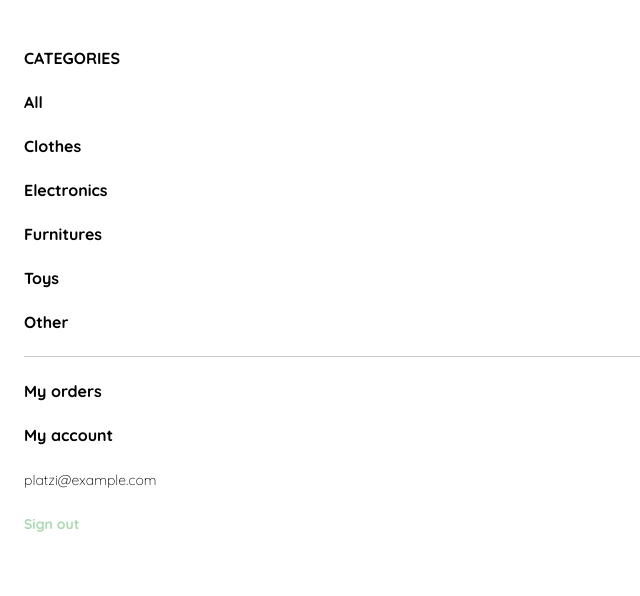
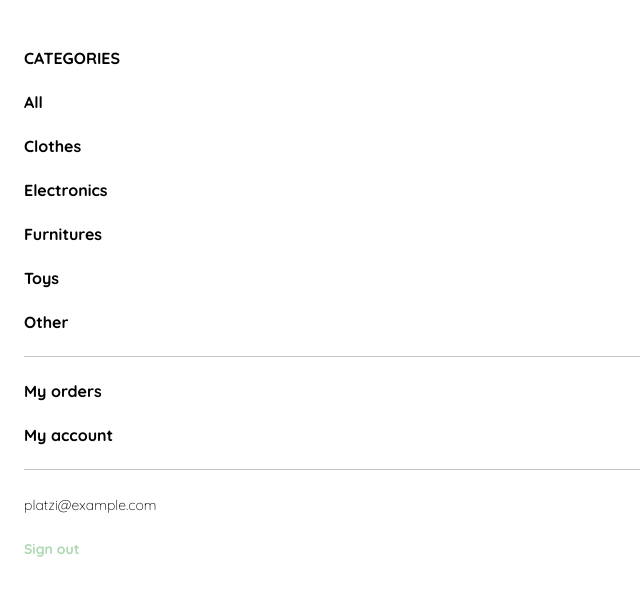
Before and after one commit to wiskani/prueba, a plain HTML site: page clase8.html in a window 1280 px wide. Shown: the whole page, without its empty margins (0-640 px from the left). Drawn offline with Linux system fonts and the light colour scheme.

Commit message:
avanzando

```diff
--- a/clase8.html
+++ b/clase8.html
@@ -78,7 +78,7 @@
         <a href="/">Other</a>
       </li>
     </ul>
-
+    <div class="secondary-container">
       <ul>
         <li>
           <a href="/">My orders</a>
@@ -97,5 +97,7 @@
         </li>
       </ul>
     </div>
+
+  </div>
 </body>
 </html>
```
Lines whose indentation alone changed are shown as unchanged.
